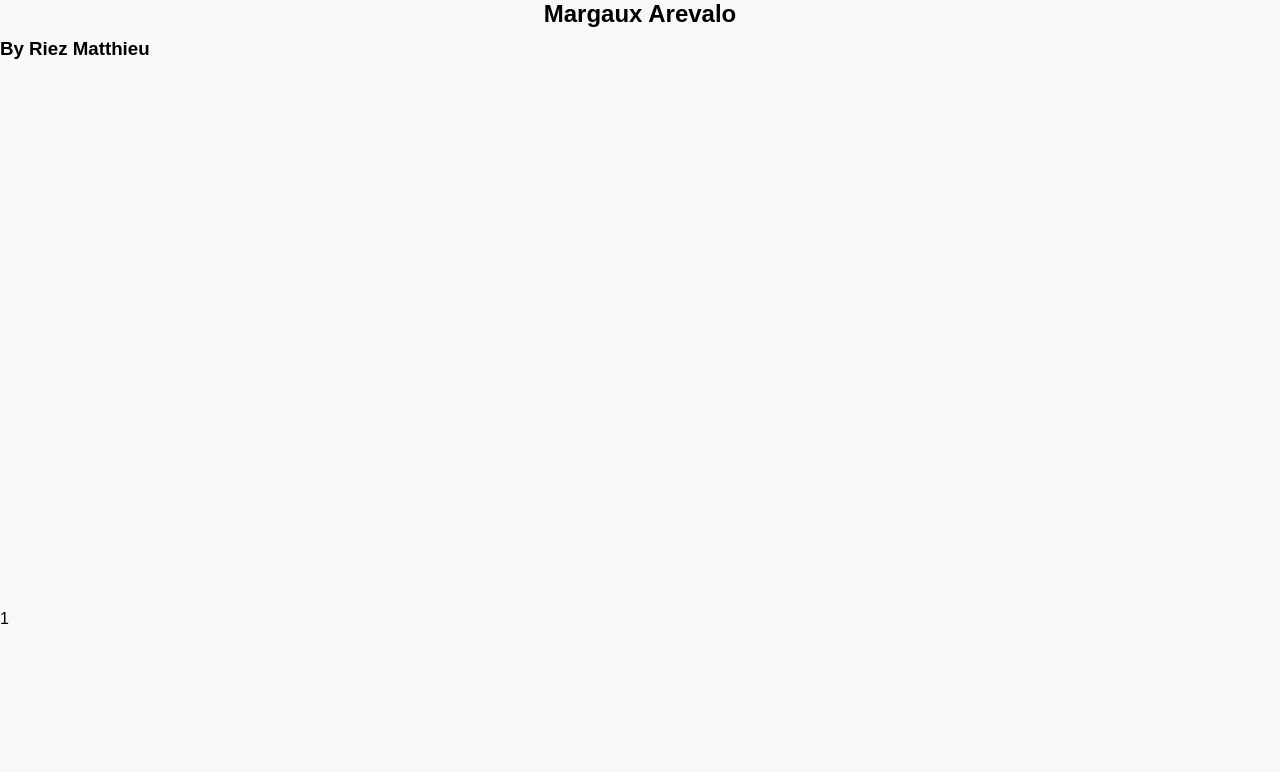
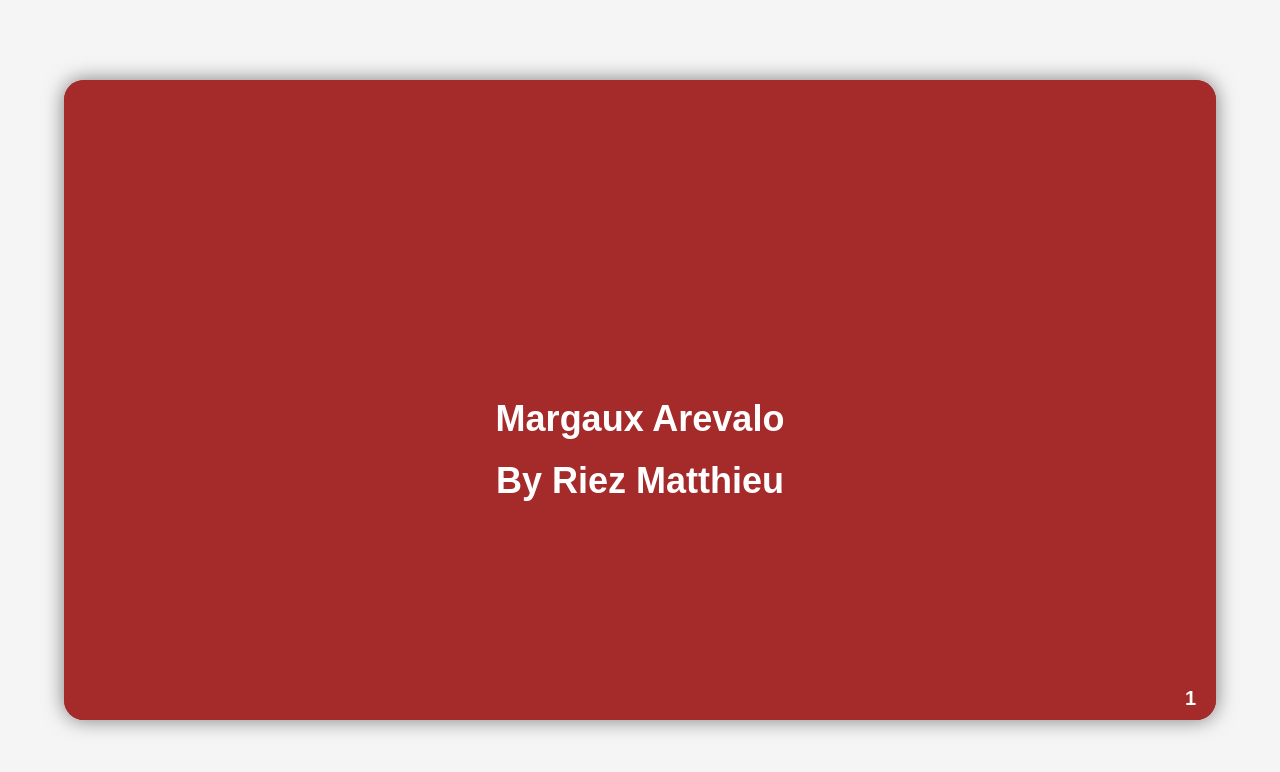
Before and after one commit to riez1623/Margaux-Arevalo-orig-, a plain HTML site: page index.html in a window 1280 px wide. Drawn offline with Linux system fonts and the light colour scheme.

Commit message:
Update style.css

```diff
--- a/style.css
+++ b/style.css
@@ -1,80 +1,71 @@
-* {
-  margin: 0;
-  padding: 0;
-  box-sizing: border-box;
+body {
+    font-family: Arial, sans-serif;
+    background-color: #f5f5f5;
+    margin: 0;
+    display: flex;
+    justify-content: center;
+    align-items: center;
+    height: 100vh;
 }
 
-body {
-  font-family: 'Arial', sans-serif;
-  background-color: #f8f8f8;
+#book-container {
+    position: relative;
+    width: 90%;
+    height: 80%;
+    display: flex;
+    justify-content: center;
+    align-items: center;
 }
 
-.book-container {
-  width: 80%;
-  margin: 50px auto;
-  position: relative;
-  cursor: pointer;
+#book {
+    background-color: brown;
+    color: white;
+    width: 100%;
+    max-width: 1200px;
+    height: 100%;
+    box-shadow: 0 0 20px rgba(0, 0, 0, 0.5);
+    border-radius: 20px;
+    overflow: hidden;
+    position: relative;
 }
 
-.book {
-  width: 100%;
-  display: flex;
-  flex-direction: row;
-  perspective: 1500px;
+#book-cover {
+    display: flex;
+    justify-content: center;
+    align-items: center;
+    height: 100%;
+    flex-direction: column;
+    text-align: center;
+    padding: 50px;
+    background-color: #a52a2a;
+}
+
+#book-cover h1, #book-cover h3 {
+    margin: 10px;
+    font-size: 36px;
+}
+
+#book-content {
+    padding: 20px;
+    max-height: 100%;
+    overflow-y: auto;
+    font-size: 18px;
+    line-height: 1.5;
+    display: none;
 }
 
 .page {
-  width: 50%;
-  height: 100%;
-  padding: 20px;
-  overflow: hidden;
-  position: relative;
-  transform-origin: center center;
-  transition: transform 0.5s ease;
+    display: none;
 }
 
-.page-left {
-  background-color: #fff;
-  transform: rotateY(0deg);
-  transform-style: preserve-3d;
+#page-numbers {
+    position: absolute;
+    bottom: 10px;
+    right: 20px;
+    color: white;
+    font-size: 20px;
 }
 
-.page-right {
-  background-color: #fff;
-  transform: rotateY(180deg);
-  transform-style: preserve-3d;
+#page-number {
+    font-weight: bold;
 }
-
-.page-content {
-  font-size: 16px;
-  color: #333;
-  line-height: 1.6;
-  padding: 10px;
-}
-
-.page-number {
-  position: absolute;
-  bottom: 10px;
-  right: 10px;
-  font-size: 14px;
-  color: #888;
-}
-
-.book.open .page-left {
-  transform: rotateY(-180deg);
-}
-
-.book.open .page-right {
-  transform: rotateY(0deg);
-}
-
-h1 {
-  text-align: center;
-  font-size: 24px;
-  margin-bottom: 10px;
-}
-
-p {
-  text-align: justify;
-  margin-bottom: 15px;
-}
```
